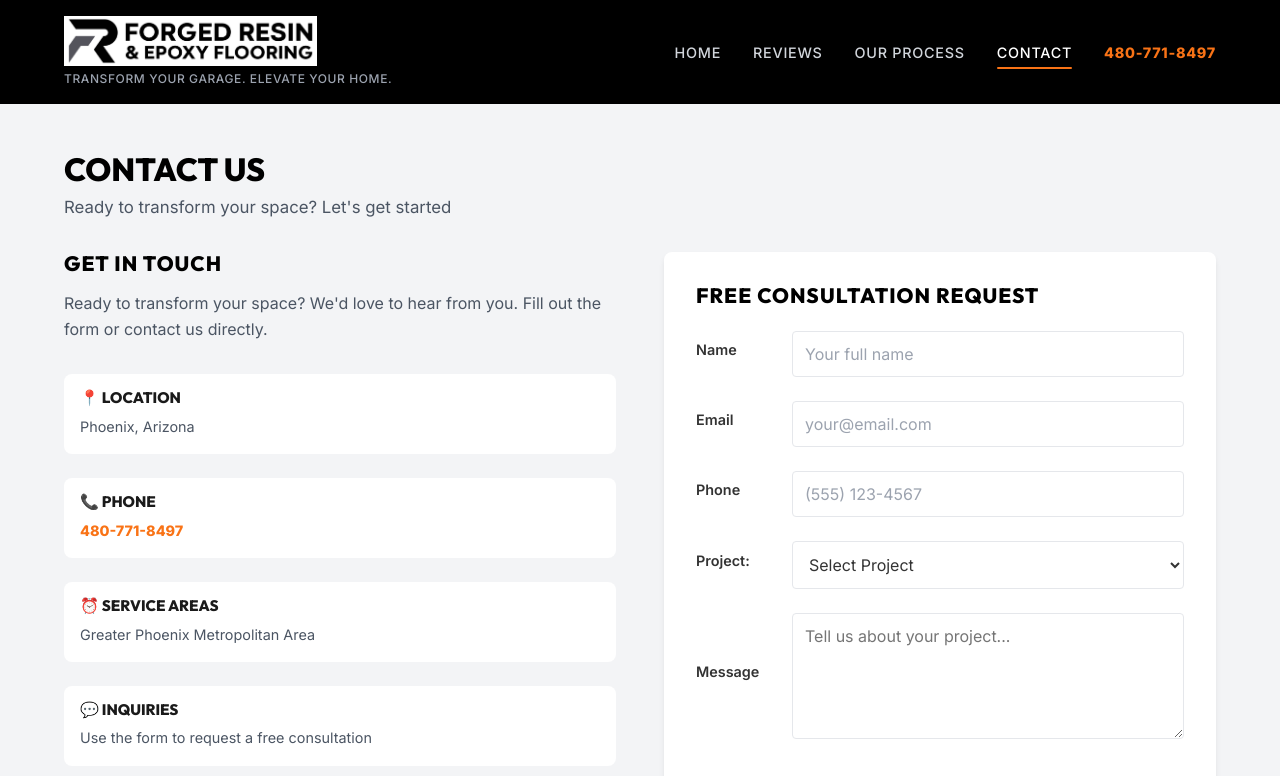
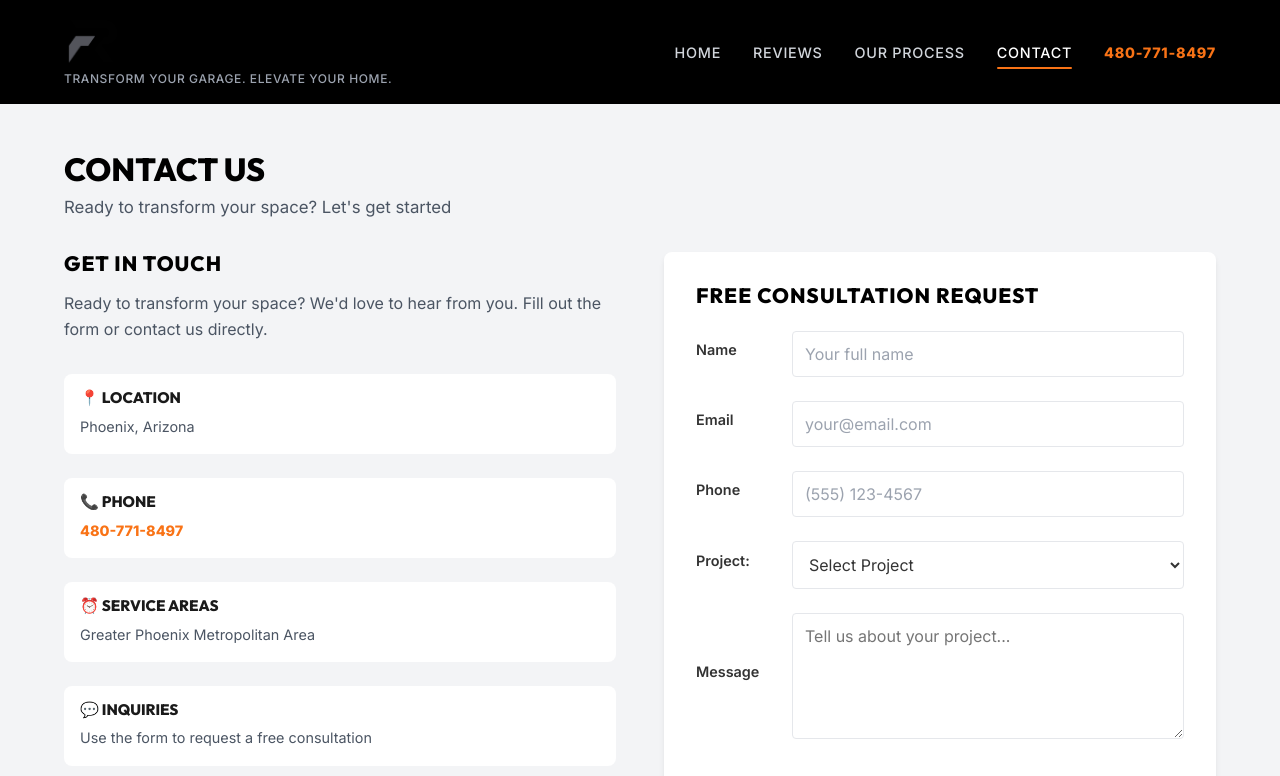
Before and after one commit to UniswapSniper/ForgedEpoxy, a plain HTML site: page contact.html in a window 1280 px wide. Shown: the top 776 px of the page. Drawn offline with nearby package versions, Linux system fonts and the light colour scheme.

Commit message:
Update logo reference to use the new uploaded Forged Resin Epoxy Floors logo image using logo.png

```diff
--- a/contact.html
+++ b/contact.html
@@ -89,7 +89,7 @@
         <nav class="navbar" id="navbar" aria-label="Main navigation">
             <div class="container nav-container">
                 <a href="index.html" class="logo" aria-label="Forged Resin Epoxy Floors - Home">
-                    <img src="assets/logo-new.jpg" alt="Forged Resin Epoxy Floors logo" class="logo-img" width="200"
+                    <img src="assets/logo.png" alt="Forged Resin Epoxy Floors logo" class="logo-img" width="200"
                         height="50" loading="eager">
                     <p>Transform Your Garage. Elevate Your Home.</p>
                 </a>
```
Also changed, not shown: index.html (+2 -2 lines), process.html (+1 -1 lines), reviews.html (+1 -1 lines).
